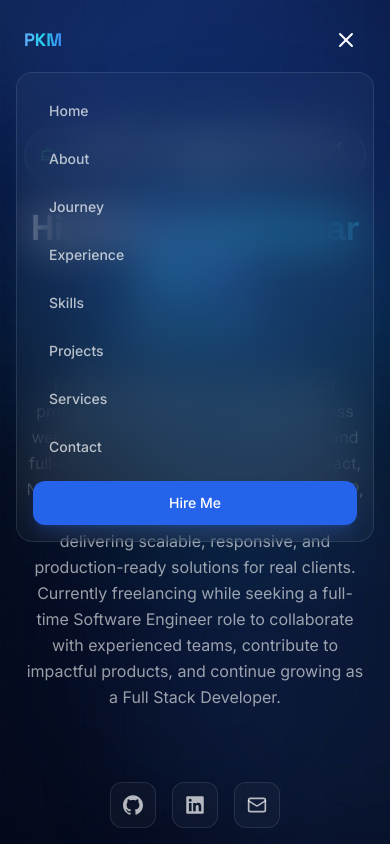
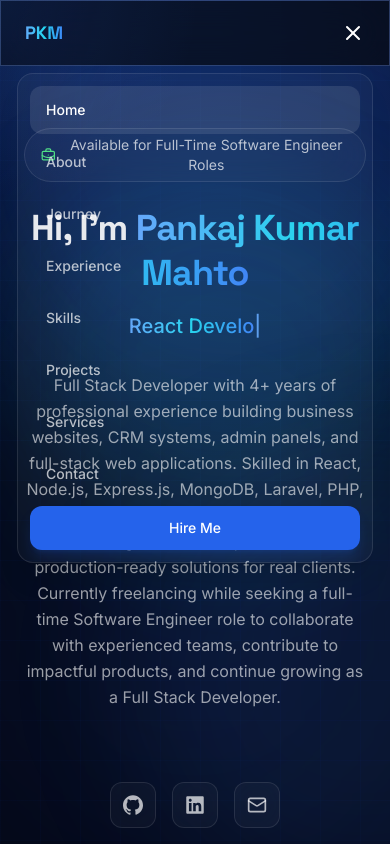
Before and after one commit to pankajvitaldeveloper/pankaj-portfolio, a React (Vite) app: page / in a window 390 px wide. Both pictures are taken after a click on the button "Toggle menu". Shown: the top 844 px of the page. Built offline with nearby package versions, Linux system fonts and the light colour scheme.

Commit message:
navbar correct it

```diff
--- a/src/components/Navbar.jsx
+++ b/src/components/Navbar.jsx
@@ -12,6 +12,7 @@ export default function Navbar() {
   useEffect(() => {
     const onScroll = () => {
       setScrolled(window.scrollY > 30);
+
       const sections = navLinks.map((l) => l.href.slice(1));
       for (const id of sections) {
         const el = document.getElementById(id);
@@ -24,9 +25,27 @@ export default function Navbar() {
         }
       }
     };
-    window.addEventListener("scroll", onScroll);
+
+    window.addEventListener("scroll", onScroll, { passive: true });
     return () => window.removeEventListener("scroll", onScroll);
   }, []);
+
+  // Lock body scroll when mobile menu is open
+  useEffect(() => {
+    if (open) {
+      document.body.style.overflow = "hidden";
+    } else {
+      document.body.style.overflow = "";
+    }
+    return () => {
+      document.body.style.overflow = "";
+    };
+  }, [open]);
+
+  const handleNavClick = (href) => {
+    setOpen(false);
+    setActive(href);
+  };
 
   return (
     <motion.header
@@ -35,19 +54,29 @@ export default function Navbar() {
       transition={{ duration: 0.5 }}
       className={cn(
         "fixed top-0 left-0 right-0 z-50 transition-all duration-300",
-        scrolled ? "glass py-3" : "py-5 bg-transparent"
+        scrolled || open ? "glass py-3" : "py-5 bg-transparent"
       )}
     >
-      <nav className="section-pad flex items-center justify-between">
-        <a href="#home" className="text-lg font-bold font-display gradient-text">
-          {profile.name.split(" ").map((w) => w[0]).join("")}
+      <nav className="section-pad flex items-center justify-between relative z-50">
+        {/* Logo */}
+        <a
+          href="#home"
+          onClick={() => handleNavClick("#home")}
+          className="text-lg font-bold font-display gradient-text"
+        >
+          {profile.name
+            .split(" ")
+            .map((w) => w[0])
+            .join("")}
         </a>
 
+        {/* Desktop links */}
         <ul className="hidden lg:flex items-center gap-1">
           {navLinks.map((link) => (
             <li key={link.href}>
               <a
                 href={link.href}
+                onClick={() => setActive(link.href)}
                 className={cn(
                   "px-3 py-2 text-sm font-medium rounded-lg transition-colors",
                   active === link.href
@@ -61,50 +90,80 @@ export default function Navbar() {
           ))}
         </ul>
 
-        <a href="#contact" className="hidden lg:inline-flex btn-primary text-sm py-2 px-4">
+        {/* Desktop CTA */}
+        <a
+          href="#contact"
+          className="hidden lg:inline-flex btn-primary text-sm py-2 px-4"
+        >
           Hire Me
         </a>
 
+        {/* Mobile toggle */}
         <button
-          className="lg:hidden p-2 text-white"
+          type="button"
+          className="lg:hidden p-2 -mr-2 text-white relative z-50"
           onClick={() => setOpen((o) => !o)}
           aria-label="Toggle menu"
+          aria-expanded={open}
         >
           {open ? <X className="w-6 h-6" /> : <Menu className="w-6 h-6" />}
         </button>
       </nav>
 
+      {/* Mobile menu */}
       <AnimatePresence>
         {open && (
+          <>
+            {/* Backdrop – closes menu on tap */}
             <motion.div
-            initial={{ opacity: 0, height: 0 }}
-            animate={{ opacity: 1, height: "auto" }}
-            exit={{ opacity: 0, height: 0 }}
-            className="lg:hidden overflow-hidden glass mx-4 mt-3 rounded-2xl"
+              initial={{ opacity: 0 }}
+              animate={{ opacity: 1 }}
+              exit={{ opacity: 0 }}
+              transition={{ duration: 0.2 }}
+              className="fixed inset-0 top-0 z-40 bg-black/60 lg:hidden"
+              onClick={() => setOpen(false)}
+            />
+
+            {/* Menu panel */}
+            <motion.div
+              initial={{ opacity: 0, y: -12 }}
+              animate={{ opacity: 1, y: 0 }}
+              exit={{ opacity: 0, y: -12 }}
+              transition={{ duration: 0.25, ease: "easeOut" }}
+              className="absolute left-4 right-4 top-full mt-2 z-50 lg:hidden"
             >
-            <ul className="flex flex-col p-4 gap-1">
+              <div className="glass rounded-2xl border border-white/10 shadow-xl overflow-hidden">
+                <ul className="flex flex-col p-3 gap-1">
                   {navLinks.map((link) => (
                     <li key={link.href}>
                       <a
                         href={link.href}
-                    onClick={() => setOpen(false)}
-                    className="block px-4 py-3 text-sm font-medium text-white/70 hover:text-white hover:bg-white/5 rounded-lg transition-colors"
+                        onClick={() => handleNavClick(link.href)}
+                        className={cn(
+                          "block px-4 py-3.5 text-sm font-medium rounded-xl transition-colors",
+                          active === link.href
+                            ? "text-white bg-white/10"
+                            : "text-white/70 hover:text-white hover:bg-white/5 active:bg-white/10"
+                        )}
                       >
                         {link.name}
                       </a>
                     </li>
                   ))}
-              <li>
+
+                  <li className="pt-1">
                     <a
                       href="#contact"
-                  onClick={() => setOpen(false)}
-                  className="btn-primary text-sm w-full mt-2"
+                      onClick={() => handleNavClick("#contact")}
+                      className="btn-primary text-sm w-full justify-center py-3"
                     >
                       Hire Me
                     </a>
                   </li>
                 </ul>
+              </div>
             </motion.div>
+          </>
         )}
       </AnimatePresence>
     </motion.header>
```
Lines whose indentation alone changed are shown as unchanged.
